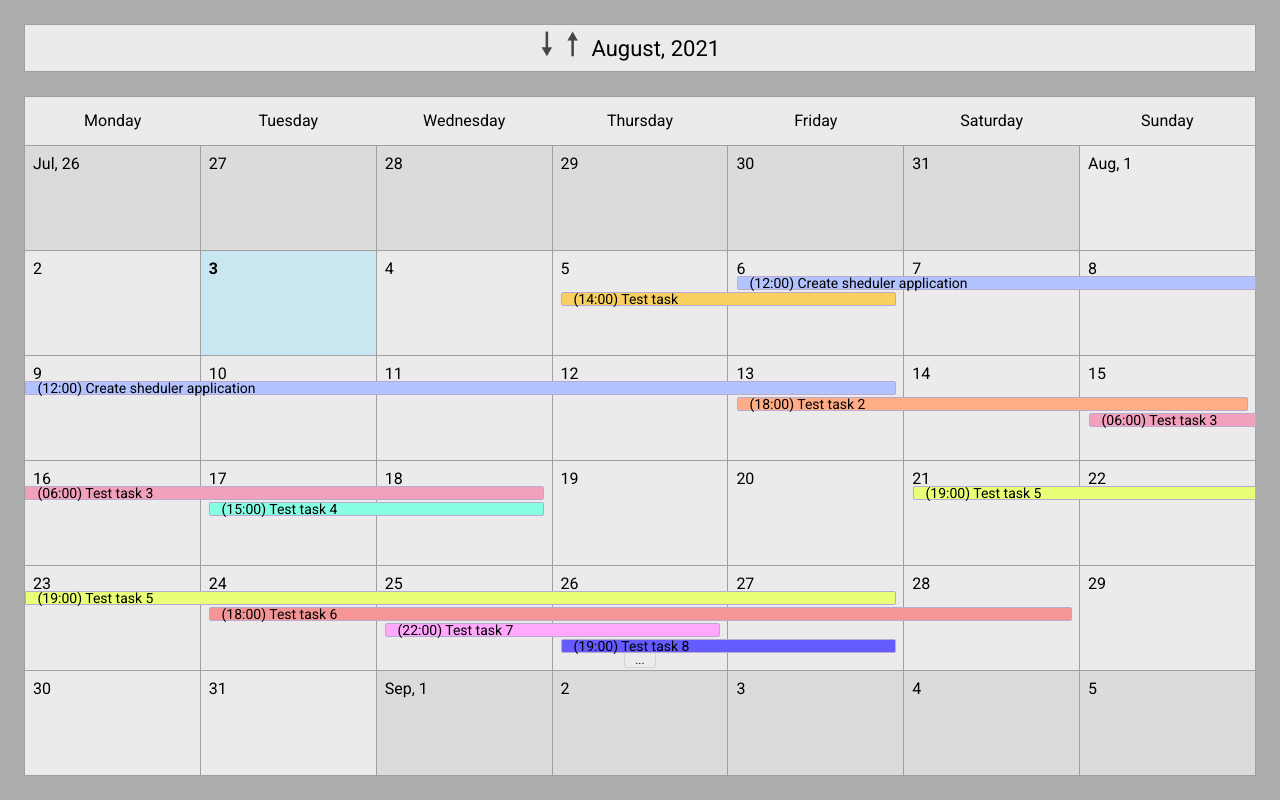
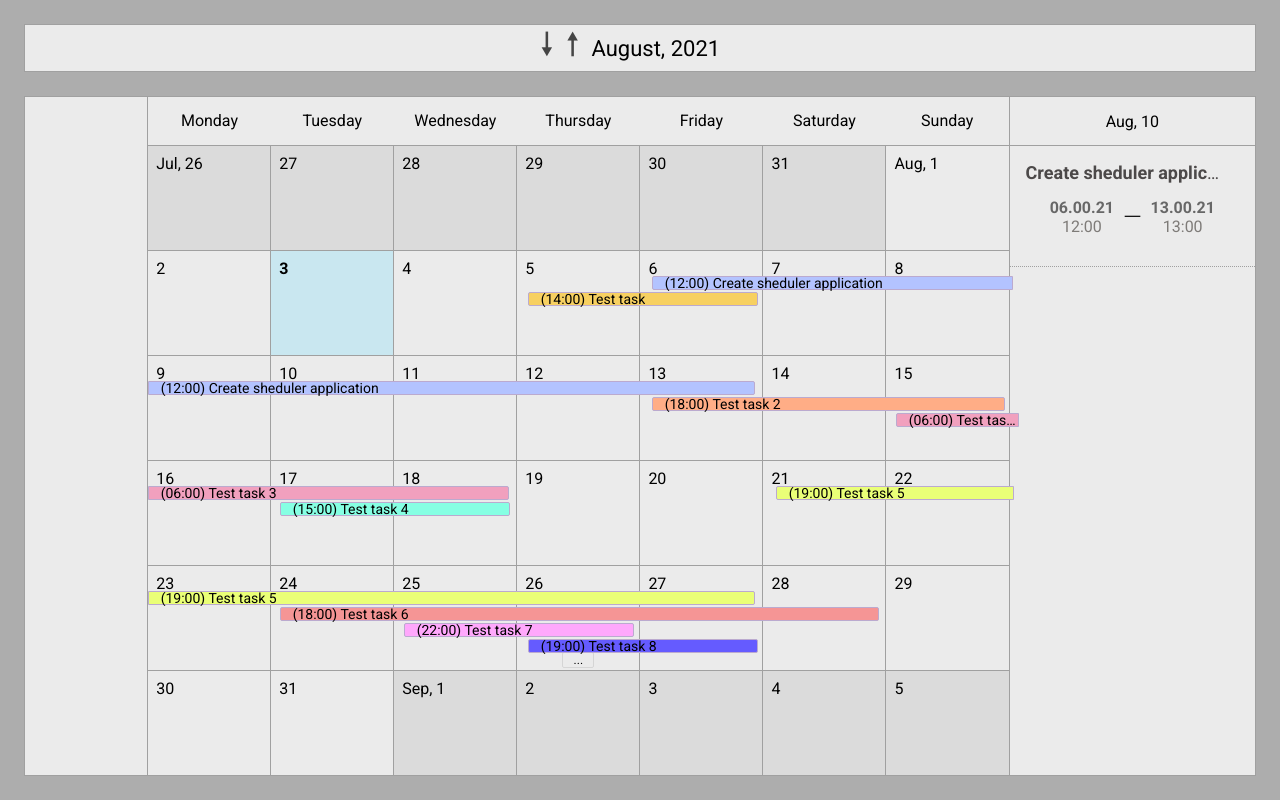
Before and after one commit to Overfirst/angular-scheduler, an Angular app: page / in a window 1280 px wide. Both pictures are taken after a click on the element "10". Built offline with nearby package versions, Linux system fonts and the light colour scheme.

Commit message:
A component for displaying events for a specific day

```diff
--- /dev/null
+++ b/src/app/shared/components/sheduler/views/sheduler-month-view/sheduler-month-view-day-detalization/sheduler-month-view-day-detalization.component.html
@@ -0,0 +1,27 @@
+<div class="wrapper">
+  <div class="selected-day">
+    <span>{{ day | date:'MMM, d' }}</span>
+  </div>
+  <div class="content">
+    <div *ngIf="dayEvents.length === 0" class="events-empty">There are no events on this day!</div>
+
+    <div *ngFor="let event of dayEvents" class="event-box">
+      <div class="event-name">
+        <strong>{{ event.name }}</strong>
+      </div>
+      <div class="event-duration">
+        <div class="event-duration-section">
+          <p>{{ event.start | date:'dd.mm.yy' }}</p>
+          <p>{{ event.start | date:'HH:mm' }}</p>
+        </div>
+
+        <span class="event-duration-delimiter">—</span>
+
+        <div class="event-duration-section">
+          <p>{{ event.end | date:'dd.mm.yy' }}</p>
+          <p>{{ event.end | date:'HH:mm' }}</p>
+        </div>
+      </div>
+    </div>
+  </div>
+</div>
--- /dev/null
+++ b/src/app/shared/components/sheduler/views/sheduler-month-view/sheduler-month-view-day-detalization/sheduler-month-view-day-detalization.component.scss
@@ -0,0 +1,81 @@
+@import "../../../../../common_styles.scss";
+
+.wrapper {
+  height: 100%;
+  position: relative;
+}
+
+.selected-day {
+  display: flex;
+  align-items: center;
+  justify-content: center;
+  height: $header-row-height + 1;
+  border-bottom: 1px solid $border-color;
+}
+
+.content {
+  width: 100%;
+  position: absolute;
+  top: $header-row-height + 1px;
+  right: 0;
+  height: calc(100% - #{$header-row-height} - 1px);
+  overflow-y: auto;
+  user-select: none;
+}
+
+$default-margin: 12px;
+
+.events-empty {
+  text-align: center;
+  font-size: 24px;
+  margin-top: $default-margin;
+}
+
+.event-box {
+  padding: 16px;
+  transition: all 0.2s;
+  cursor: pointer;
+  border-bottom: 1px dotted $border-color;
+  flex-direction: column;
+
+  &:hover {
+    background: #d7d7d7;
+  }
+}
+
+.event-duration {
+  display: flex;
+  justify-content: center;
+  margin: $default-margin;
+}
+
+.event-duration-section {
+  display: flex;
+  justify-content: center;
+  align-items: center;
+  flex-direction: column;
+
+  p:first-child {
+    color: #676767;
+    font-weight: 700;
+  }
+
+  p:last-child {
+    color: #7e7b78;
+  }
+}
+
+.event-duration-delimiter {
+  margin: $default-margin;
+  transform: scale(1.5, 1);
+}
+
+.event-name {
+  text-align: center;
+  white-space: nowrap;
+  text-overflow: ellipsis;
+  overflow: hidden;
+  margin-right: $default-margin;
+  font-size: 18px;
+  color: #4c4949
+}
--- /dev/null
+++ b/src/app/shared/components/sheduler/views/sheduler-month-view/sheduler-month-view-day-detalization/sheduler-month-view-day-detalization.component.ts
@@ -0,0 +1,13 @@
+import {Component, ChangeDetectionStrategy, Input} from '@angular/core';
+import {ShedulerEvent} from "../../../../../interfaces";
+
+@Component({
+  selector: 'sheduler-month-view-day-detalization',
+  templateUrl: './sheduler-month-view-day-detalization.component.html',
+  styleUrls: ['./sheduler-month-view-day-detalization.component.scss'],
+  changeDetection: ChangeDetectionStrategy.OnPush
+})
+export class ShedulerMonthViewDayDetalizationComponent {
+  @Input() dayEvents: ShedulerEvent[];
+  @Input() day: Date;
+}
--- a/src/app/shared/components/sheduler/views/sheduler-month-view/sheduler-month-view.component.html
+++ b/src/app/shared/components/sheduler/views/sheduler-month-view/sheduler-month-view.component.html
@@ -1,4 +1,9 @@
 <div class="month-view-box">
+  <div class="panel-box">
+
+  </div>
+
+  <div class="main-content-box">
     <div class="header-table">
       <table>
         <thead>
@@ -14,7 +19,6 @@
         </thead>
       </table>
     </div>
-
     <div class="content-table">
       <table>
         <tbody>
@@ -27,6 +31,7 @@
               class="column-content"
               [class.pale-date]="!dayInCurrentMonth(day)"
               [class.today-date]="isToday(day)"
+              (click)="selectDay(day)"
             >
               <span *ngIf="isFullDate(day); else default">{{ day | date:'MMM, d' }}</span>
               <ng-template #default>
@@ -70,3 +75,11 @@
       </table>
     </div>
   </div>
+
+  <div class="panel-box">
+    <sheduler-month-view-day-detalization
+      [day]="selectedDay"
+      [dayEvents]="eventsForSelectedDay"
+    ></sheduler-month-view-day-detalization>
+  </div>
+</div>
--- a/src/app/shared/components/sheduler/views/sheduler-month-view/sheduler-month-view.component.scss
+++ b/src/app/shared/components/sheduler/views/sheduler-month-view/sheduler-month-view.component.scss
@@ -2,6 +2,7 @@
 
 .month-view-box {
   padding: $default-padding;
+  display: flex;
 }
 
 table {
@@ -174,3 +175,22 @@ table {
     background: rgba(95, 203, 253, 0.5);
   }
 }
+
+.main-content-box {
+  width: 70%;
+}
+
+.panel-box {
+  &:first-child {
+    border-right: none;
+    width: 10%;
+  }
+
+  &:last-child {
+    border-left: none;
+    width: 20%;
+  }
+
+  border: 1px solid $border-color;
+  background: $default-table-color;
+}
--- a/src/app/shared/components/sheduler/views/sheduler-month-view/sheduler-month-view.component.ts
+++ b/src/app/shared/components/sheduler/views/sheduler-month-view/sheduler-month-view.component.ts
@@ -1,6 +1,7 @@
 import { Component, ChangeDetectionStrategy, Input, ViewChild, ElementRef, HostListener, ChangeDetectorRef, DoCheck, OnChanges, SimpleChanges } from '@angular/core';
 import { ShedulerEvent, ViewDetalization } from 'src/app/shared/interfaces';
 import { ShedulerService } from 'src/app/shared/services/sheduler.service';
+import { startOfMonth } from "date-fns";
 
 @Component({
   selector: 'sheduler-month-view',
@@ -14,7 +15,10 @@ export class ShedulerMonthViewComponent implements OnChanges {
 
   public weeks: Array<Date[]> = [];
 
-  private currentDate: Date = new Date();
+  public _selectedDay: Date;
+  public eventsForSelectedDay: ShedulerEvent[];
+
+  private currentDate: Date;
   private readonly headerRowHeight = 48;
   private readonly defaultPadding = 24;
 
@@ -24,7 +28,17 @@ export class ShedulerMonthViewComponent implements OnChanges {
 
   @Input() public set date(date: Date) {
     this.currentDate = date;
+    this.selectedDay = startOfMonth(date);
     this.weeks = this.service.getWeeksForMonthView(date, this.currentDate);
+  }
+
+  public set selectedDay(day: Date) {
+    this._selectedDay = day;
+    this.eventsForSelectedDay = this.service.getEventsForSelectedDay(this.selectedDay, this.events);
+  }
+
+  public get selectedDay() {
+    return this._selectedDay;
   }
 
   public ngOnChanges(changes: SimpleChanges): void {
@@ -112,4 +126,8 @@ export class ShedulerMonthViewComponent implements OnChanges {
   public eventBoxOverflowContainer(wrapper: HTMLDivElement, box: HTMLDivElement): boolean {
     return parseInt(wrapper.style.top) / box.clientHeight >= 0.75;
   }
+
+  public selectDay(day: Date): void {
+    this.selectedDay = day;
+  }
 }
--- a/src/app/shared/modules/sheduler.module.ts
+++ b/src/app/shared/modules/sheduler.module.ts
@@ -3,6 +3,7 @@ import { SharedModule } from './shared.module';
 import { ShedulerComponent } from '../components/sheduler/sheduler.component';
 import { ShedulerMonthViewComponent } from '../components/sheduler/views/sheduler-month-view/sheduler-month-view.component';
 import { ShedulerDateSwitcherComponent } from '../components/sheduler/sheduler-date-switcher/sheduler-date-switcher.component';
+import { ShedulerMonthViewDayDetalizationComponent } from '../components/sheduler/views/sheduler-month-view/sheduler-month-view-day-detalization/sheduler-month-view-day-detalization.component';
 import { ShedulerCollectEventBoxDirective } from '../directives/collect-event-box.directive';
 
 @NgModule({
@@ -11,12 +12,14 @@ import { ShedulerCollectEventBoxDirective } from '../directives/collect-event-bo
     ShedulerComponent,
     ShedulerMonthViewComponent,
     ShedulerDateSwitcherComponent,
+    ShedulerMonthViewDayDetalizationComponent,
     ShedulerCollectEventBoxDirective
   ],
   exports: [
     ShedulerComponent,
     ShedulerMonthViewComponent,
-    ShedulerDateSwitcherComponent
+    ShedulerDateSwitcherComponent,
+    ShedulerMonthViewDayDetalizationComponent
   ]
 })
 export class ShedulerModule {}
--- a/src/app/shared/services/sheduler.service.ts
+++ b/src/app/shared/services/sheduler.service.ts
@@ -141,15 +141,31 @@ export class ShedulerService {
     let totalDays = 0;
 
     events.forEach(event => {
-      const startTime = startOfDay(event.start).getTime();
-      const endTime = startOfDay(event.end).getTime();
-      const dayTime = day.getTime();
-
-      if (dayTime >= startTime && dayTime <= endTime) {
+      if (this.eventFallsOnDay(event, day)) {
         totalDays++;
       }
     });
 
     return totalDays;
   }
+
+  getEventsForSelectedDay(day: Date, events: ShedulerEvent[]): ShedulerEvent[] {
+    const suitableEvents: ShedulerEvent[] = [];
+
+    events.forEach(event => {
+      if (this.eventFallsOnDay(event, day)) {
+        suitableEvents.push(event);
+      }
+    });
+
+    return suitableEvents;
+  }
+
+  private eventFallsOnDay(event: ShedulerEvent, day: Date): boolean {
+    const startTime = startOfDay(event.start).getTime();
+    const endTime = startOfDay(event.end).getTime();
+    const dayTime = day.getTime();
+
+    return dayTime >= startTime && dayTime <= endTime;
+  }
 }
```
Lines whose indentation alone changed are shown as unchanged.
